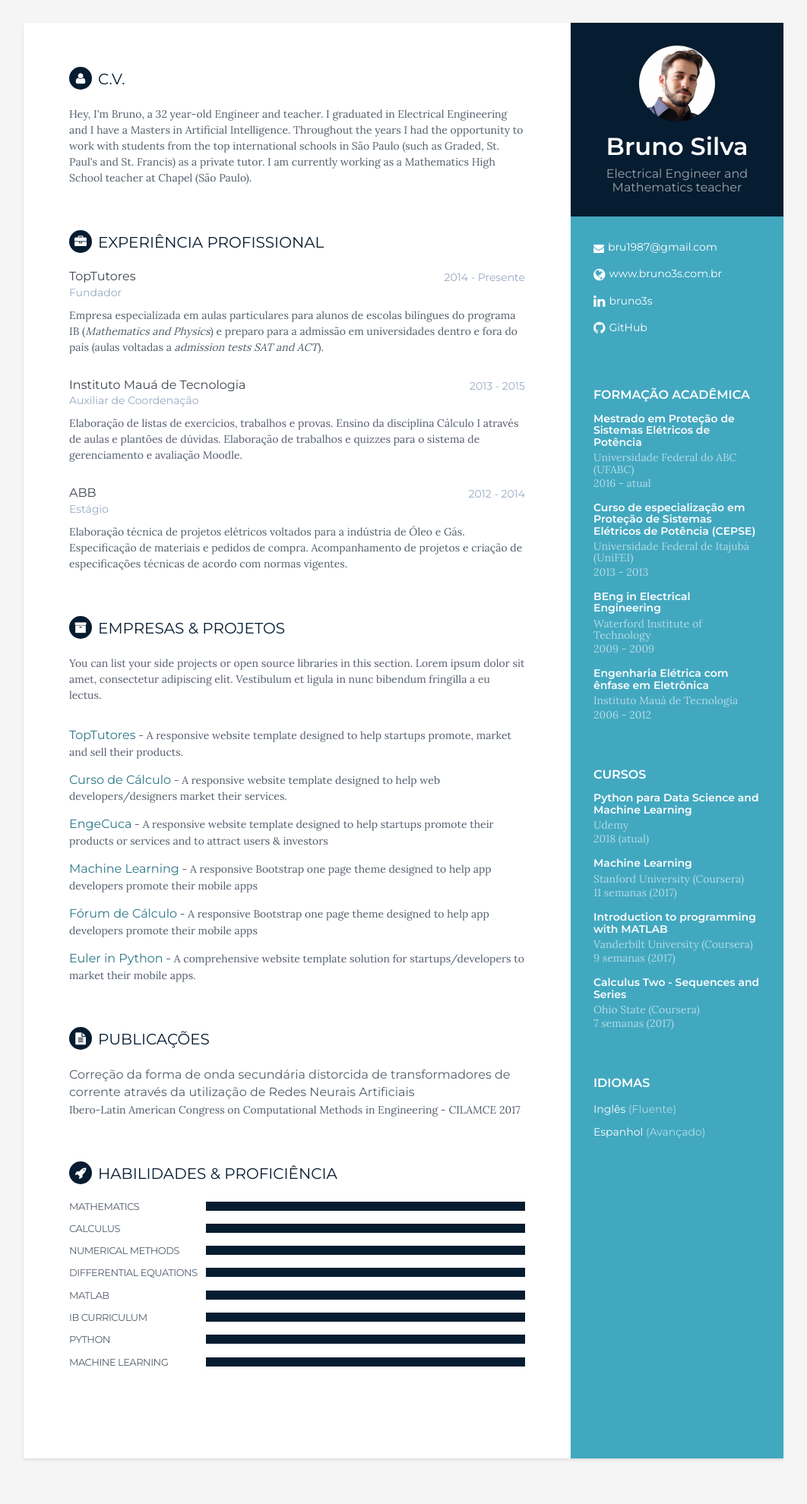
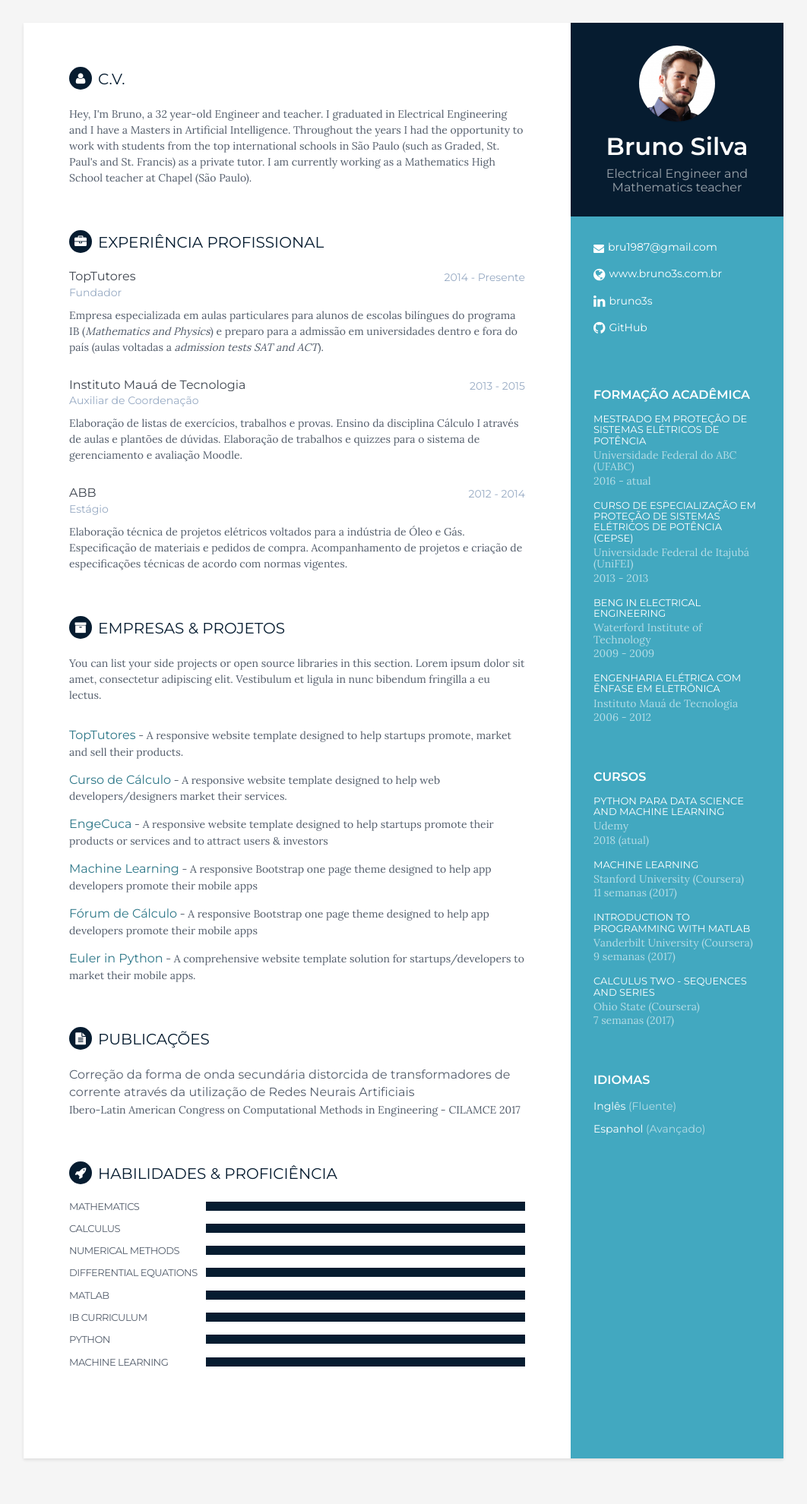
Before and after one commit to bru1987/bru1987.github.io, a Jekyll site: the page built from cv.html, in a window 1280 px wide. Shown: the whole page at 76% size, without its empty margins (109-1171 px from the left). Built offline with Jekyll 4.4.1, drawn with Linux system fonts in a browser that asks for light colours.

Commit message:
Updated on: 2020-04-24 - 00:05:01

```diff
--- a/assets/css/styles.css
+++ b/assets/css/styles.css
@@ -349,6 +349,11 @@ h2.section-title, h2.container-block-title, .meta, h1.name, h3.tagline {
 .publication-title, h3.level-title, .contact-container {
   font-family: Montserrat;
 }
+.sidebar-wrapper .item h4 {
+  font-weight:  normal;
+  text-transform: uppercase;
+  font-size: 13px;
+}
 
 h5.meta {
 font-family:  Lora;
```
